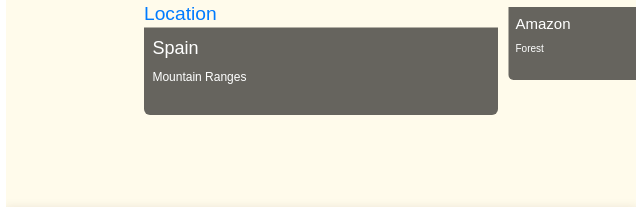
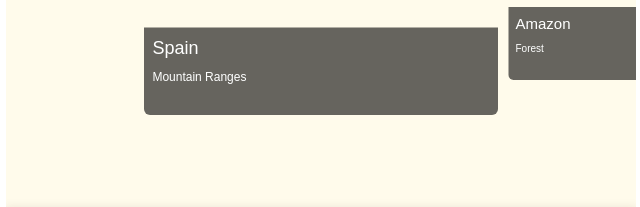
Before and after one commit to Malvika18/Slide-book, a plain HTML site: page index.html in a window 1280 px wide. Shown: the part 520-727 px from the top of the page, 319-959 px from the left. Drawn offline with nearby package versions, Linux system fonts and the light colour scheme.

Commit message:
Update index.html

```diff
--- a/index.html
+++ b/index.html
@@ -34,7 +34,6 @@
                 <img
                   src="/images/Sky.jpg"
                 />
-                <a href="#">Location</a>
                 <div class="info">
                   <h5>Spain</h5>
                   <p>Mountain Ranges</p>
```
